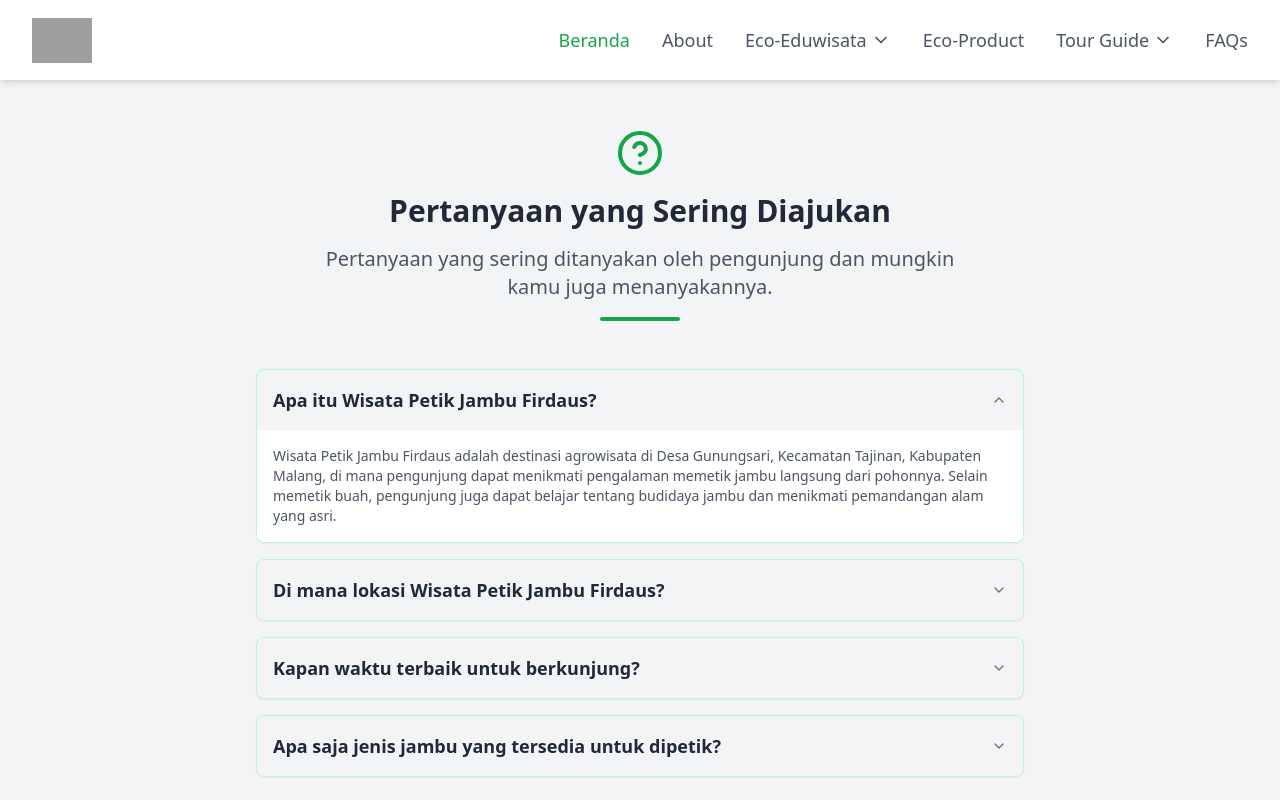
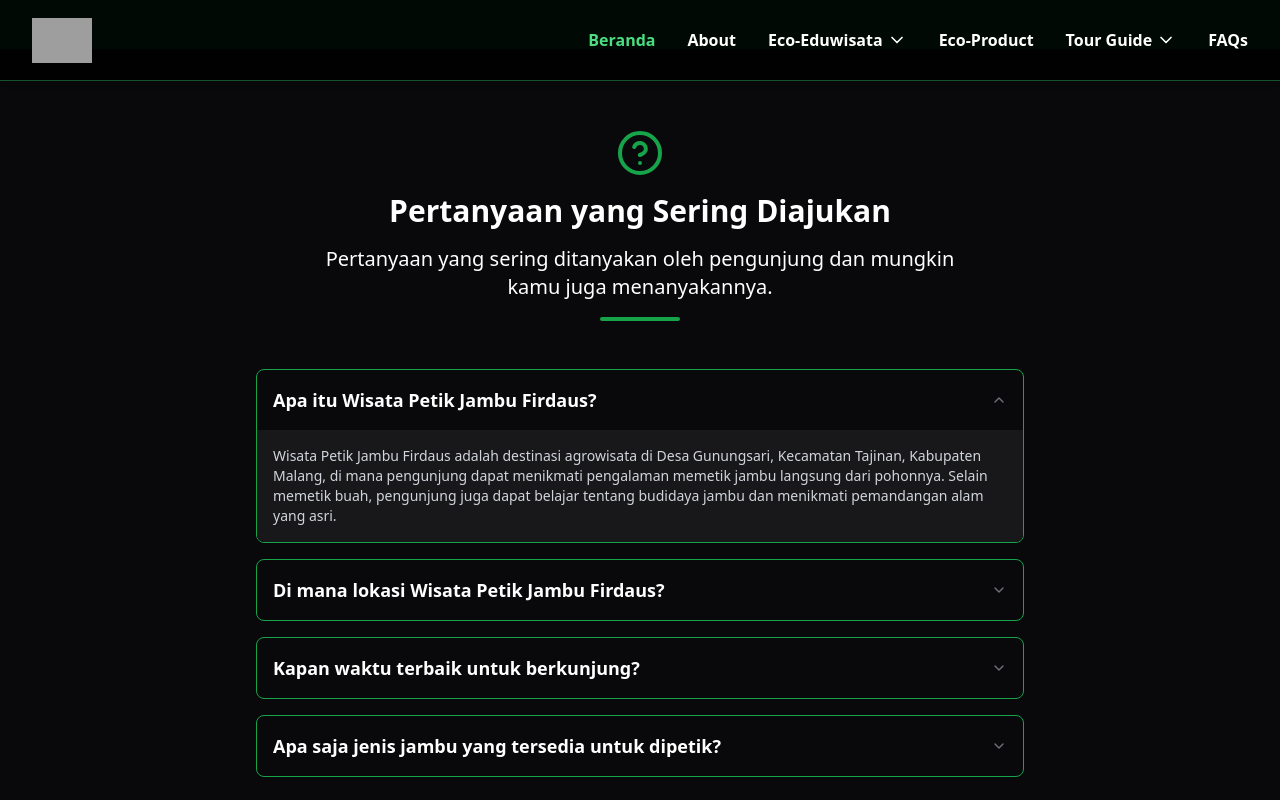
Before and after one commit to ahmadammarm/karuna, a Next.js app: page / in a window 1280 px wide. Both pictures are taken after a click on the button "Apa itu Wisata Petik Jambu Firdaus?". Shown: the part 3646-4446 px from the top of the page. Built offline with nearby package versions, Linux system fonts and the light colour scheme; grey boxes are pictures that could not be loaded.

Commit message:
refactor: color layout

```diff
--- a/src/components/homepage/Faq.tsx
+++ b/src/components/homepage/Faq.tsx
@@ -1,11 +1,11 @@
-'use client'
+"use client"
 
-import { useEffect, useState } from 'react'
-import { AnimatePresence } from 'framer-motion'
+import { useEffect, useState } from "react"
+import { AnimatePresence } from "framer-motion"
 import { Accordion, AccordionContent, AccordionItem, AccordionTrigger } from "@/components/ui/accordion"
-import { HelpCircle } from 'lucide-react'
-import AOS from 'aos'
-import 'aos/dist/aos.css'
+import { HelpCircle } from "lucide-react"
+import AOS from "aos"
+import "aos/dist/aos.css"
 
 export const Faq = () => {
   const [activeItem, setActiveItem] = useState<string | undefined>(undefined)
@@ -13,45 +13,47 @@ export const Faq = () => {
   useEffect(() => {
     AOS.init({
       duration: 1000,
-            once: false
+      once: false,
     })
   }, [])
 
   const faqItems = [
     {
       question: "Apa itu Wisata Petik Jambu Firdaus?",
-            answer: "Wisata Petik Jambu Firdaus adalah destinasi agrowisata di Desa Gunungsari, Kecamatan Tajinan, Kabupaten Malang, di mana pengunjung dapat menikmati pengalaman memetik jambu langsung dari pohonnya. Selain memetik buah, pengunjung juga dapat belajar tentang budidaya jambu dan menikmati pemandangan alam yang asri."
+      answer:
+        "Wisata Petik Jambu Firdaus adalah destinasi agrowisata di Desa Gunungsari, Kecamatan Tajinan, Kabupaten Malang, di mana pengunjung dapat menikmati pengalaman memetik jambu langsung dari pohonnya. Selain memetik buah, pengunjung juga dapat belajar tentang budidaya jambu dan menikmati pemandangan alam yang asri.",
     },
     {
       question: "Di mana lokasi Wisata Petik Jambu Firdaus?",
-            answer: "Wisata ini terletak di Desa Gunungsari, Kecamatan Tajinan, Kabupaten Malang, Jawa Timur. Lokasinya mudah diakses dari pusat Kota Malang, dengan perjalanan sekitar 45 menit hingga 1 jam menggunakan kendaraan pribadi."
+      answer:
+        "Wisata ini terletak di Desa Gunungsari, Kecamatan Tajinan, Kabupaten Malang, Jawa Timur. Lokasinya mudah diakses dari pusat Kota Malang, dengan perjalanan sekitar 45 menit hingga 1 jam menggunakan kendaraan pribadi.",
     },
     {
       question: "Kapan waktu terbaik untuk berkunjung?",
-            answer: "Waktu terbaik untuk berkunjung adalah pada musim panen jambu, biasanya antara bulan Oktober hingga Desember. Namun, Wisata Petik Jambu Firdaus buka sepanjang tahun dengan aktivitas yang bervariasi setiap musim."
+      answer:
+        "Waktu terbaik untuk berkunjung adalah pada musim panen jambu, biasanya antara bulan Oktober hingga Desember. Namun, Wisata Petik Jambu Firdaus buka sepanjang tahun dengan aktivitas yang bervariasi setiap musim.",
     },
     {
       question: "Apa saja jenis jambu yang tersedia untuk dipetik?",
-            answer: "Di Wisata Petik Jambu Firdaus, tersedia berbagai jenis jambu seperti jambu biji merah, jambu biji putih, dan jambu air. Pengunjung dapat memilih dan memetik jambu sesuai dengan preferensi mereka."
-        }
+      answer:
+        "Di Wisata Petik Jambu Firdaus, tersedia berbagai jenis jambu seperti jambu biji merah, jambu biji putih, dan jambu air. Pengunjung dapat memilih dan memetik jambu sesuai dengan preferensi mereka.",
+    },
   ]
 
   return (
-        <section className="w-full pb-20 bg-gray-100">
+    <section className="w-full pb-20 bg-zinc-950">
       <div className="container mx-auto px-4 md:px-6">
-                <div
-                    className="flex flex-col items-center justify-center space-y-4 text-center"
-                >
+        <div className="flex flex-col items-center justify-center space-y-4 text-center">
           <div className="flex items-center justify-center" data-aos="fade-up">
-                        <HelpCircle className="w-12 h-12 text-green-600 mt-20"/>
+            <HelpCircle className="w-12 h-12 text-green-600 mt-20" />
           </div>
-                    <h2 className="text-3xl font-bold text-gray-800" data-aos="fade-up">
+          <h2 className="text-3xl font-bold text-white" data-aos="fade-up">
             Pertanyaan yang Sering Diajukan
           </h2>
-                    <p className="text-xl text-gray-600 max-w-2xl" data-aos="fade-up">
+          <p className="text-xl text-white max-w-2xl" data-aos="fade-up">
             Pertanyaan yang sering ditanyakan oleh pengunjung dan mungkin kamu juga menanyakannya.
           </p>
-                    <div className="h-1 w-20 bg-green-600 rounded-full mt-2" data-aos="fade-up"/>
+          <div className="h-1 w-20 bg-green-600 rounded-full mt-2" data-aos="fade-up" />
         </div>
         <div className="mx-auto max-w-3xl mt-12" data-aos="fade-up">
           <Accordion
@@ -65,22 +67,19 @@ export const Faq = () => {
               <AccordionItem
                 key={index}
                 value={`item-${index + 1}`}
-                                className="border border-green-200 rounded-lg overflow-hidden shadow-sm"
+                className="border border-green-600 rounded-lg overflow-hidden shadow-sm"
               >
                 <AccordionTrigger
-                                    className="flex justify-between items-center w-full p-4 text-left text-gray-800 hover:bg-green-50 transition-colors duration-200"
+                  className="flex justify-between items-center w-full p-4 text-left text-white hover:bg-zinc-900 transition-colors duration-200"
                   onClick={() => setActiveItem(activeItem === `item-${index + 1}` ? undefined : `item-${index + 1}`)}
                 >
                   <span className="font-semibold text-lg">{item.question}</span>
                 </AccordionTrigger>
                 <AnimatePresence>
                   {activeItem === `item-${index + 1}` && (
-                                        <AccordionContent
-                                            className="p-4 bg-white"
-                                            forceMount
-                                        >
+                    <AccordionContent className="p-4 bg-zinc-900" forceMount>
                       <div>
-                                                <p className="text-gray-600">{item.answer}</p>
+                        <p className="text-gray-300">{item.answer}</p>
                       </div>
                     </AccordionContent>
                   )}
--- a/src/components/layout/Footer.tsx
+++ b/src/components/layout/Footer.tsx
@@ -6,7 +6,7 @@ import { Facebook, Instagram, Youtube, MapPin, Phone, Mail } from 'lucide-react'
 
 export const Footer = () => {
     return (
-        <footer className="bg-[#1a1a1a] text-white py-12">
+        <footer className="bg-zinc-950 text-white py-12">
             <div className="container mx-auto px-4">
                 <div className="grid grid-cols-1 md:grid-cols-2 lg:grid-cols-5 gap-8">
                     {/* Logo and Description Section */}
--- a/src/components/layout/Navbar.tsx
+++ b/src/components/layout/Navbar.tsx
@@ -52,16 +52,13 @@ export default function Navbar() {
   }, [isMobile, isOpen])
 
   return (
-        <nav className="bg-white shadow-md py-2 px-2 md:px-0 fixed w-full z-50">
+    <nav className="bg-black/80 shadow-md py-2 px-2 md:px-0 fixed w-full z-50 border-b border-green-900">
       <div className="max-w-7xl mx-auto px-4 sm:px-6 lg:px-8">
         <div className="flex items-center justify-between h-16">
           <div className="flex items-center">
             <Link href="/" className="text-xl font-bold text-gray-800">
               <img src="/logo.png" width={60} height={60} alt="logo" />
             </Link>
-                        {/* <Link href="/" className="hidden md:flex ml-3 text-3xl md:text-4xl font-bold">
-                            Karuna
-                        </Link> */}
           </div>
 
           {/* Desktop menu */}
@@ -70,15 +67,15 @@ export default function Navbar() {
               <div key={item.href} className="relative group">
                 {item.dropdown ? (
                   <>
-                                        <button className="flex items-center text-gray-600 hover:text-green-600 text-lg font-medium focus:outline-none">
+                    <button className="flex items-center text-white hover:text-green-400 text-md font-bold focus:outline-none">
                       {item.label} <ChevronDown className="ml-1 w-5 h-5" />
                     </button>
-                                        <div className="absolute mt-2 bg-white shadow-lg rounded-md w-48 opacity-0 invisible group-hover:opacity-100 group-hover:visible transition-all duration-300 ease-in-out">
+                    <div className="absolute mt-2 bg-black/80 shadow-lg rounded-md w-48 opacity-0 invisible group-hover:opacity-100 group-hover:visible transition-all duration-300 ease-in-out">
                       {item.dropdown.map((dropdownItem) => (
                         <Link
                           key={dropdownItem.href}
                           href={dropdownItem.href}
-                                                    className="block px-4 py-2 text-gray-700 hover:bg-gray-100"
+                          className="block px-4 py-2 text-white hover:bg-green-900/50"
                         >
                           {dropdownItem.label}
                         </Link>
@@ -88,8 +85,9 @@ export default function Navbar() {
                 ) : (
                   <Link
                     href={item.href}
-                                        className={`${pathname === item.href ? "text-green-600" : "text-gray-600 hover:text-green-600"
-                                            } text-lg font-medium`}
+                    className={`${
+                      pathname === item.href ? "text-green-400" : "text-white hover:text-green-400"
+                    } text-md font-bold`}
                   >
                     {item.label}
                   </Link>
@@ -143,7 +141,8 @@ export default function Navbar() {
                         ) : (
                           <Link
                             href={item.href}
-                                                        className={`${pathname === item.href
+                            className={`${
+                              pathname === item.href
                                 ? "text-green-600"
                                 : "text-gray-700 hover:text-green-600 hover:bg-gray-50"
                             } block px-3 py-2 rounded-md text-lg font-medium`}
```
Also changed, not shown: src/components/homepage/About.tsx (+9 -9 lines). Lines whose indentation alone changed are shown as unchanged.
